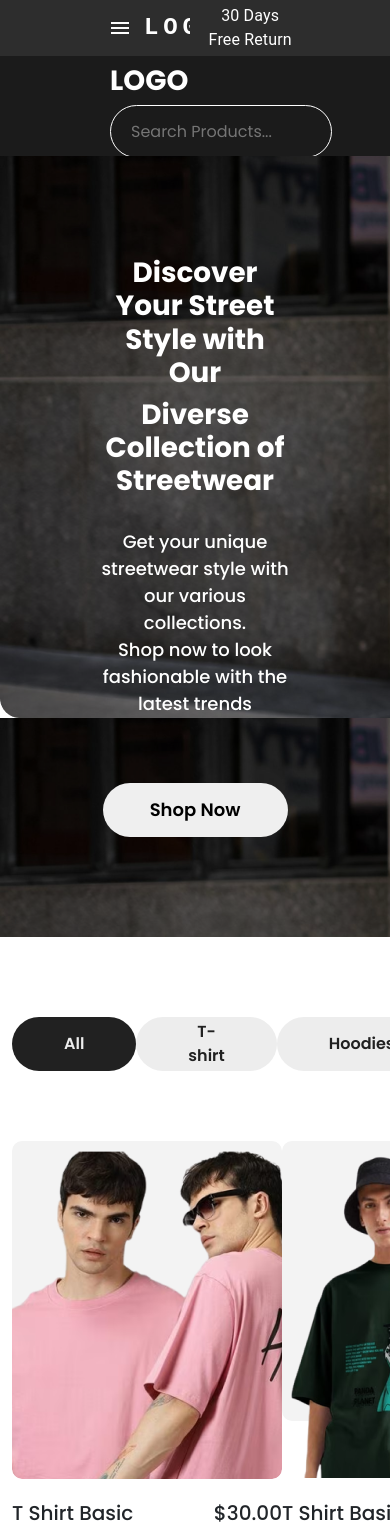
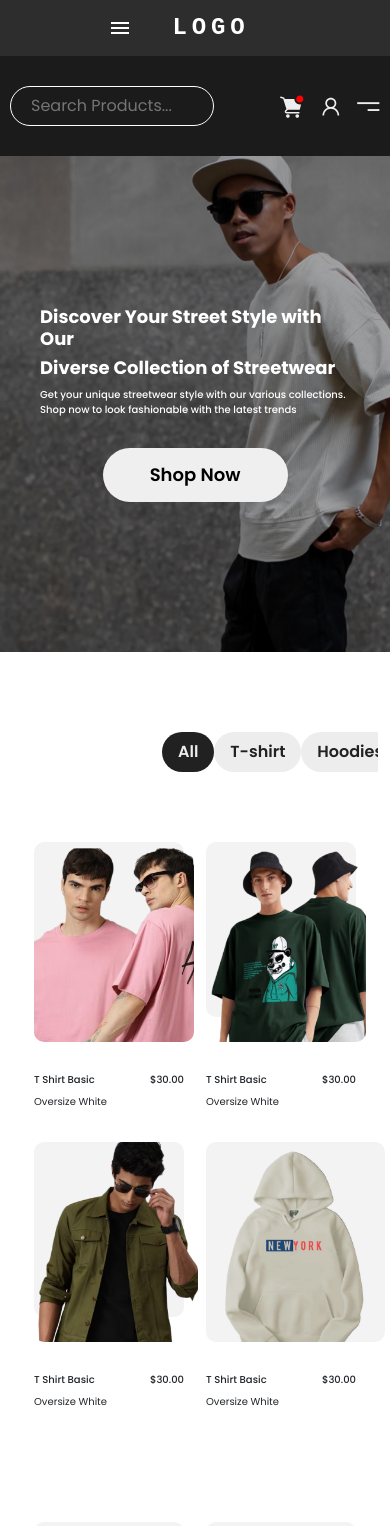
Before and after one commit to KratikNamdev/Figma_1, a React (Create React App) app: page / in a window 390 px wide. Shown: the top 1526 px of the page. Built offline with nearby package versions, Linux system fonts and the light colour scheme.

Commit message:
first commit

```diff
--- a/src/components/BannerSlider.jsx
+++ b/src/components/BannerSlider.jsx
@@ -13,10 +13,10 @@ function BannerSlider() {
       <div className="scrolling-text">
 
       <div className='marquee-slider'>
-    <p className='mq-text'>Wibu Style <br/>Collection</p>
+
       </div>
       <div className='marquee-slider marquee-slider1'>
-    <p className='mq-text'>Wibu Style <br/>Collection</p>
+
       </div>
 
 
@@ -31,13 +31,10 @@ function BannerSlider() {
 
    <button className='explore'>Explore Our Collection</button>
    <div className='shop-marquee'>
-   <div className="scrolling-container">
-      <div className="scrolling-text">
+
        {/* <h1> Shop <img src={svg} className='svg-shop'/></h1> */}
        <img src={shop}/>
       </div>
-    </div>
-   </div>
 
    </>
   )
--- a/src/components/Cards.jsx
+++ b/src/components/Cards.jsx
@@ -18,6 +18,7 @@ function Cards() {
       <div className='products'>
 
 
+<div className='pd-section'>
 <div className='product-card'>
 <div className='product-img'>
   <img src={tshirt} />
@@ -50,6 +51,10 @@ function Cards() {
 
 
 </div>
+</div>
+
+
+<div className='pd-section'>
 <div className='product-card'>
 <div className='product-img'>
   <img src={tshirt3} />
@@ -82,34 +87,15 @@ function Cards() {
 
 
 </div>
+</div>
 
-{/* <Card sx={{ maxWidth: 345 }}>
-    <CardMedia
-      component="img"
-      alt="green iguana"
-      height="400"
-      image={tshirt}
-    />
-    <CardContent>
-      <div className='card-head'>
-      <Typography gutterBottom variant="h6" component="div">
-       <strong> T-Shirt Basic</strong>
-      </Typography>
-      <Typography gutterBottom variant="h6" component="div">
-       <strong> $30.00</strong>
-      </Typography>
-      </div>
 
-      <Typography variant="body2" color="text.secondary">
-       Oversize White
-      </Typography>
-    </CardContent>
 
-  </Card> */}
   </div>
   <div className='products'>
 
 
+<div className='pd-section'>
 <div className='product-card'>
 <div className='product-img'>
   <img src={tshirt} />
@@ -142,6 +128,10 @@ function Cards() {
 
 
 </div>
+</div>
+
+
+<div className='pd-section'>
 <div className='product-card'>
 <div className='product-img'>
   <img src={tshirt3} />
@@ -174,31 +164,14 @@ function Cards() {
 
 
 </div>
+</div>
 
-{/* <Card sx={{ maxWidth: 345 }}>
-    <CardMedia
-      component="img"
-      alt="green iguana"
-      height="400"
-      image={tshirt}
-    />
-    <CardContent>
-      <div className='card-head'>
-      <Typography gutterBottom variant="h6" component="div">
-       <strong> T-Shirt Basic</strong>
-      </Typography>
-      <Typography gutterBottom variant="h6" component="div">
-       <strong> $30.00</strong>
-      </Typography>
-      </div>
 
-      <Typography variant="body2" color="text.secondary">
-       Oversize White
-      </Typography>
-    </CardContent>
 
-  </Card> */}
   </div>
+
+
+
     </>
   )
 }
--- a/src/components/Hero.jsx
+++ b/src/components/Hero.jsx
@@ -139,7 +139,7 @@ function Hero() {
                 </MenuItem>
               ))}
             </Menu> */}
-            <Typography textAlign="center">30 Days Free Return</Typography>
+            <Typography textAlign="center" className='return'>30 Days Free Return</Typography>
           </Box>
         </Toolbar>
       </Container>
--- a/src/components/Tabs.jsx
+++ b/src/components/Tabs.jsx
@@ -3,7 +3,9 @@ import React from 'react'
 function Tabs() {
   return (
    <>
-    <div className='tabs'>
+
+   <div className='tabs-container'>
+   <div className='tabs'>
     <div className='tab active'>All</div>
     <div className='tab'>T-shirt</div>
     <div className='tab'>Hoodies</div>
@@ -16,6 +18,9 @@ function Tabs() {
 
 
     </div>
+
+   </div>
+
    </>
   )
 }
--- a/src/index.css
+++ b/src/index.css
@@ -11,8 +11,9 @@
 .menu {
   margin-left: 130px;
 }
+
+/* Your existing CSS styles for the tabs */
 .tabs {
-
   display: flex;
   flex-direction: row;
   justify-content: space-evenly;
@@ -22,7 +23,7 @@
   margin-bottom: 40px;
   display: flex;
   flex-direction: row;
-  justify-content:center;
+  justify-content: center;
   align-items: center;
   height: 54px;
   text-align: center;
@@ -33,6 +34,27 @@
   color: #212121;
   font-weight: 600;
 }
+
+/* Additional styles for responsive design */
+.tabs-container {
+  overflow-x: auto; /* Enable horizontal scrolling */
+  white-space: nowrap; /* Prevent tabs from wrapping to the next line */
+}
+
+/* Adjust the breakpoint as needed to target smaller screens */
+@media (max-width: 768px) {
+  .tabs{
+    padding-left: 150px;
+
+  }
+  .tab {
+    height: 40px;
+    /* Adjust padding for smaller screens to make tabs more compact */
+    padding-left: 16px;
+    padding-right: 16px;
+  }
+}
+
 .card-head {
   display: flex;
   flex-direction: row;
@@ -45,7 +67,6 @@
 .banner-titles {
   margin-top: 70px;
   height: 100px;
-
   width: 100vw;
   display: flex;
   flex-direction: row;
@@ -308,7 +329,7 @@ margin-left: 20px;
   margin-bottom: 30px;
 }
 .nav {
-  width: 100vw;
+  /* width: 100vw; */
   height: 100px;
   display: flex;
   flex-direction: row;
@@ -376,7 +397,7 @@ margin-left: 20px;
 }
 .products{
   display: flex;
-flex-direction: row;
+  flex-direction: row;
   justify-content: space-between;
   margin-bottom: 80px;
 }
@@ -385,10 +406,17 @@ flex-direction: row;
   width: 275px;
 
   display: flex;
-flex-direction: column;
+  flex-direction: column;
   justify-content: space-between;
   border-radius: 10px;
   margin-bottom: 50px;
+}
+.pd-section{
+  width: 50%;
+  display: flex;
+  flex-direction: row;
+  justify-content: space-evenly;
+
 }
 .product-title{
   margin-top: 20px;
@@ -479,6 +507,9 @@ flex-direction: column;
   align-items: center;
   margin-bottom: 50px;
 }
+.shop-marquee img{
+  width: 100%;
+}
 .svg-shop{
  height: 40px;
 }
@@ -531,3 +562,112 @@ li{
 .input-section input{
   border: none;
 }
+@media (max-width: 768px){
+.logo{
+  display: none;
+}
+.navbar{
+  width: 100vw;
+  padding-left: 10px;
+  padding-right: 10px;
+
+}
+.searchbar{
+  width: 55%;
+  height: 40px;
+
+}
+  .return{
+      display: none;
+  }
+  .slider-one {
+    height: 60vh;
+    width: 100vw;
+   background-position: center;
+  padding: 40px;
+  padding-top: 150px;
+  padding-bottom: 150px;
+
+   background-repeat: no-repeat;
+  }
+  .slider-one h1 {
+    font-weight: 800;
+    font-size: 18px;
+    text-align: start;
+    width: 80vw;
+  }
+  .slider-one p {
+    margin-top: 3px;
+    font-weight: 500;
+    font-size: 10px;
+    text-align: left;
+    width: 80vw;
+  }
+  .slider-one button {
+    height: 54px;
+    width: 185px;
+    border: none;
+    border-radius: 40px;
+    font-weight: 600;
+    margin-top: 15px;
+  }
+
+  .products{
+    flex-direction: column;
+  }
+  .product-card{
+    height: 250px;
+    width: 150px;
+
+  }
+  .pd-section{
+    width: 100%;
+  }
+  .product-card img{
+    height: 200px;
+  }
+  .product-title h5{
+    font-size: 10px;
+
+  }
+  .product-details p{
+    font-size: 10px;
+  }
+  .banner-titles{
+    flex-direction: column;
+  }
+  .left {
+    width: 100%;
+    margin-top: 30px;
+    padding: 10px;
+    }
+    .right{
+      width: 100%;
+
+      padding: 10px;
+    }
+    .left h1{
+      font-size: 20px;
+    }
+    .right p{
+      font-size: 13px;
+    }
+    .marquee-box{
+      height: 260px;
+      width: 100vw;
+     margin-top: 30px;
+
+    }
+    .marquee-slider{
+      height: 200px;
+      width: 500px;
+      background-size: cover;
+    }
+    .scrolling-text {
+      display: inline-block;
+      /* white-space: nowrap; */
+      animation: scrollText 50s linear infinite;
+      display: flex;
+     flex-direction: row;
+    }
+}
```
